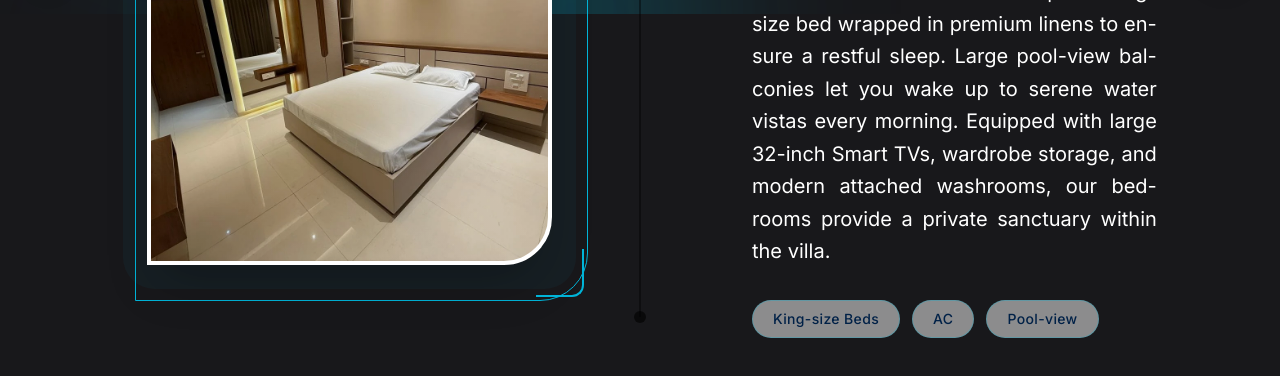
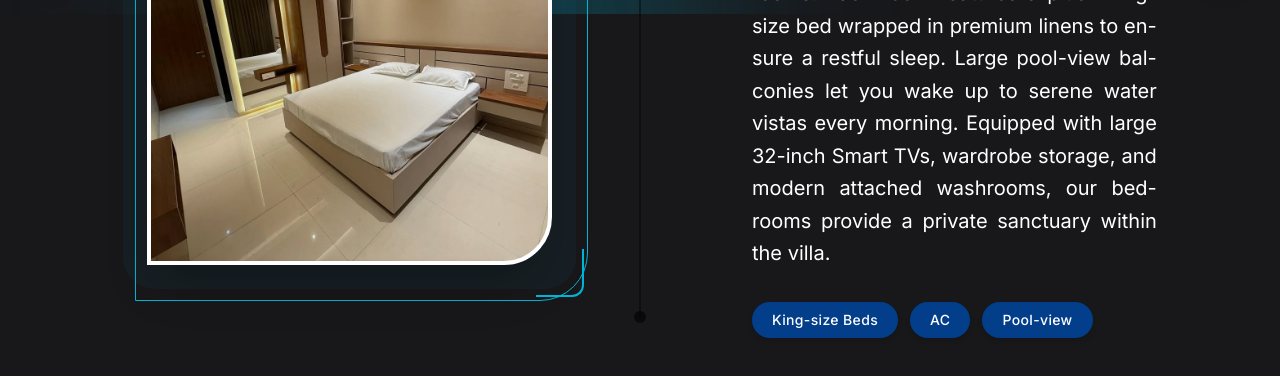
Before and after one commit to MohammadM01/AD-Royal-Villa, a React (Vite) app in the folder Frontend/: page /stay in a window 1280 px wide. Shown: the part 786-1162 px from the top of the page. Built offline with nearby package versions, Linux system fonts and the light colour scheme; a web font is replaced by a local one.

Commit message:
some in ameneties timeline

```diff
--- a/Frontend/src/components/stay/Timeline.jsx
+++ b/Frontend/src/components/stay/Timeline.jsx
@@ -150,7 +150,7 @@ const Slide = ({ slide, index, total, scrollYProgress }) => {
             className="h-[70vh] w-full flex items-center justify-center p-4 relative shrink-0"
             style={{
                 scale,
-                opacity,
+                opacity: isMobile ? 1 : opacity,
                 filter: isMobile ? 'none' : filter,
                 zIndex: 10 // Ensure slides are above background but below timeline markers if needed
             }}
@@ -192,7 +192,7 @@ const Slide = ({ slide, index, total, scrollYProgress }) => {
                     </p>
                     <div className="flex flex-wrap gap-2 md:gap-3 pt-2">
                         {slide.features.map((f, i) => (
-                            <span key={i} className="px-3 py-1 md:px-5 md:py-2 border border-[#00b4d8]/30 dark:border-[#00b4d8]/30 rounded-full text-xs md:text-sm font-medium text-oxford-blue dark:text-neutral-300 tracking-wide bg-white/50 dark:bg-black/20 backdrop-blur-sm">
+                            <span key={i} className="px-3 py-1 md:px-5 md:py-2 rounded-full text-xs md:text-sm font-medium tracking-wide shadow-md bg-[#023e8a] dark:bg-[#00b4d8] text-white dark:text-[#0F172A]">
                                 {f}
                             </span>
                         ))}
```
